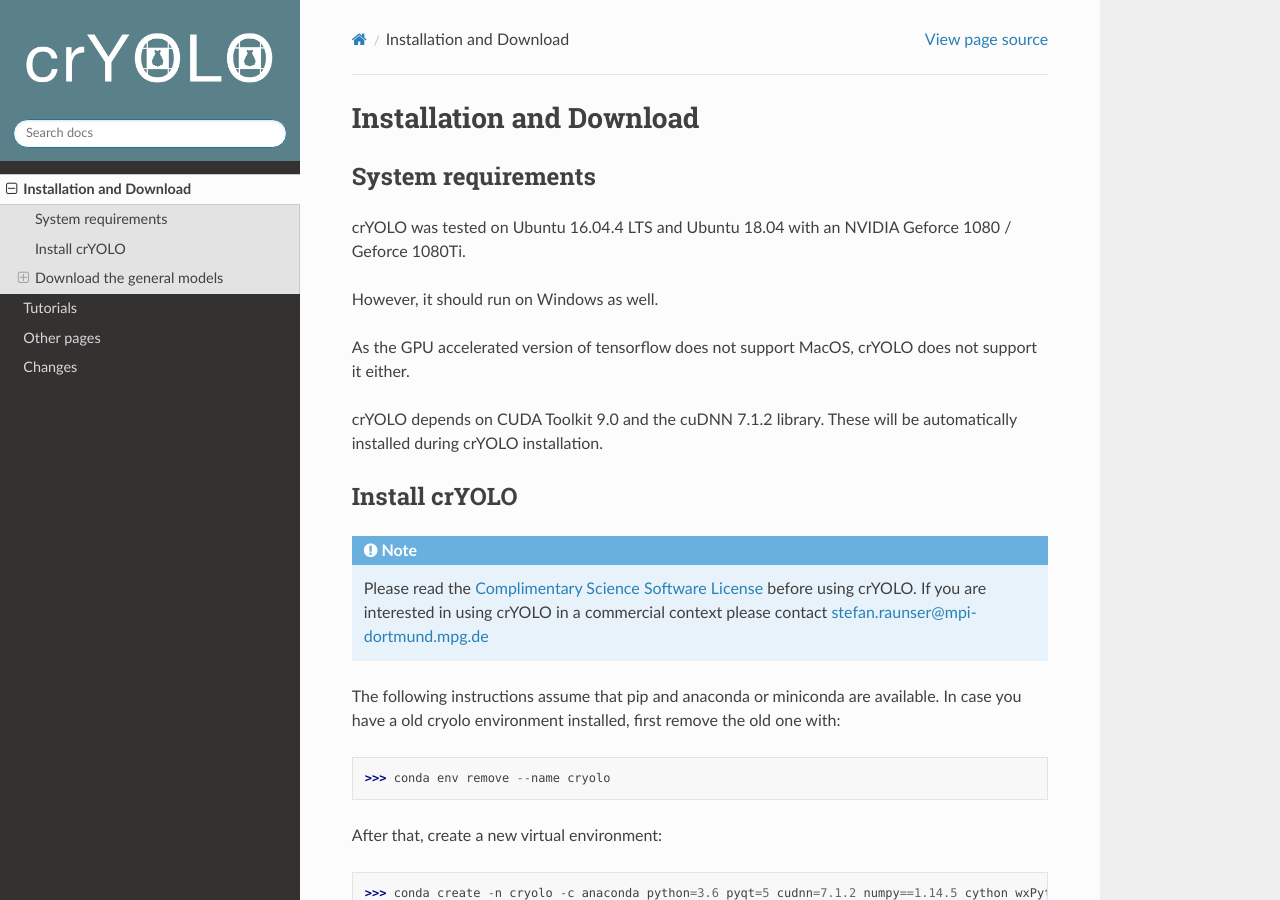
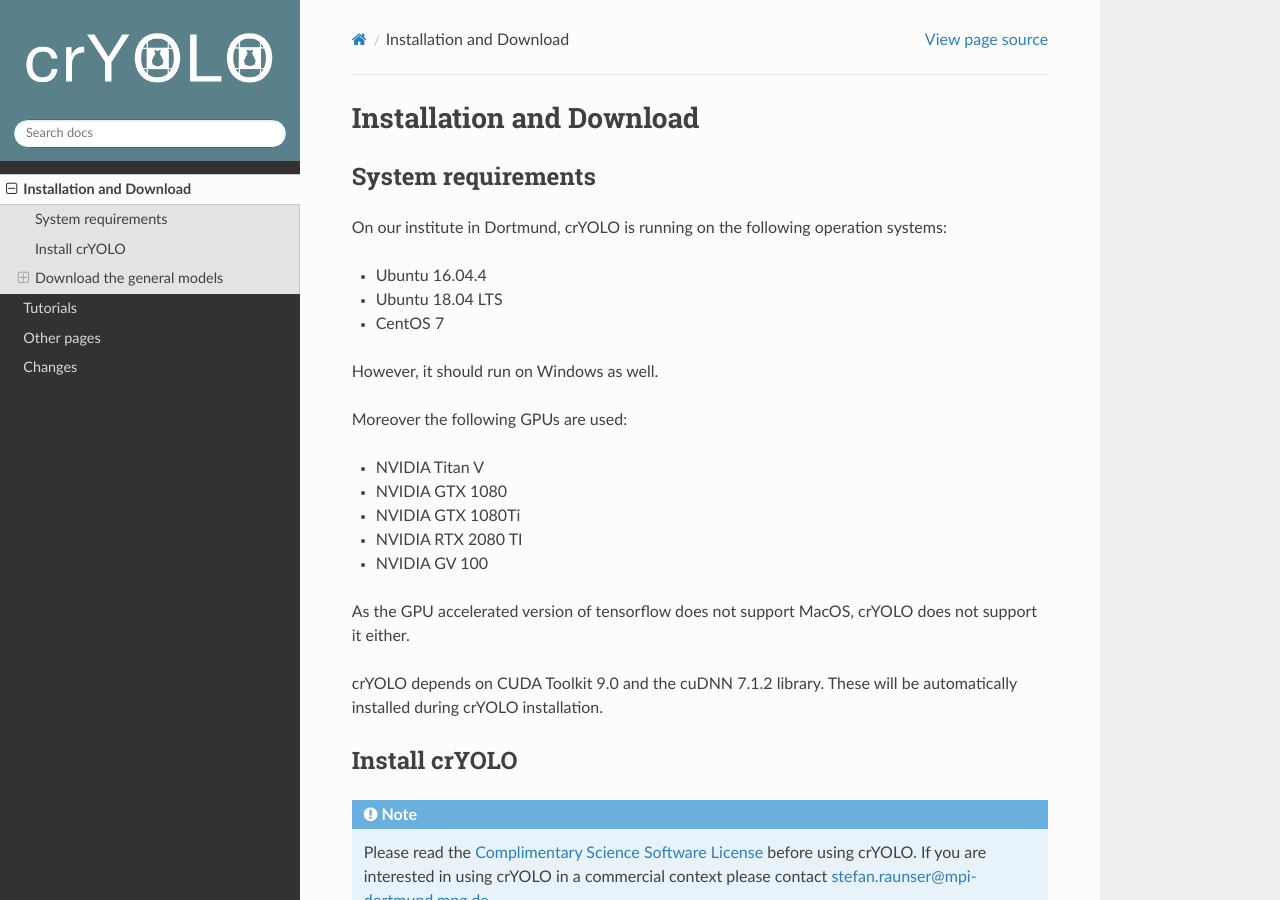
Before and after one commit to MPI-Dortmund/cryolo, a Sphinx documentation site: the page built from source/installation.rst, in a window 1280 px wide and 900 px high. Built offline with Sphinx 7.4.7 and the Read the Docs theme 2.0.0, drawn with Linux system fonts in a browser that asks for light colours.

Commit message:
updates system requirements

```diff
--- a/source/installation.rst
+++ b/source/installation.rst
@@ -4,9 +4,22 @@ Installation and Download
 System requirements
 ^^^^^^^^^^^^^^^^^^^
 
-crYOLO was tested on Ubuntu 16.04.4 LTS and Ubuntu 18.04 with an NVIDIA Geforce 1080 / Geforce 1080Ti.
+On our institute in Dortmund, crYOLO is running on the following operation systems:
+
+* Ubuntu 16.04.4
+* Ubuntu 18.04 LTS
+* CentOS 7
 
 However, it should run on Windows as well.
+
+Moreover the following GPUs are used:
+
+* NVIDIA Titan V
+* NVIDIA GTX 1080
+* NVIDIA GTX 1080Ti
+* NVIDIA RTX 2080 TI
+* NVIDIA GV 100
+
 
 As the GPU accelerated version of tensorflow does not support MacOS, crYOLO does not support it either.
 
```
